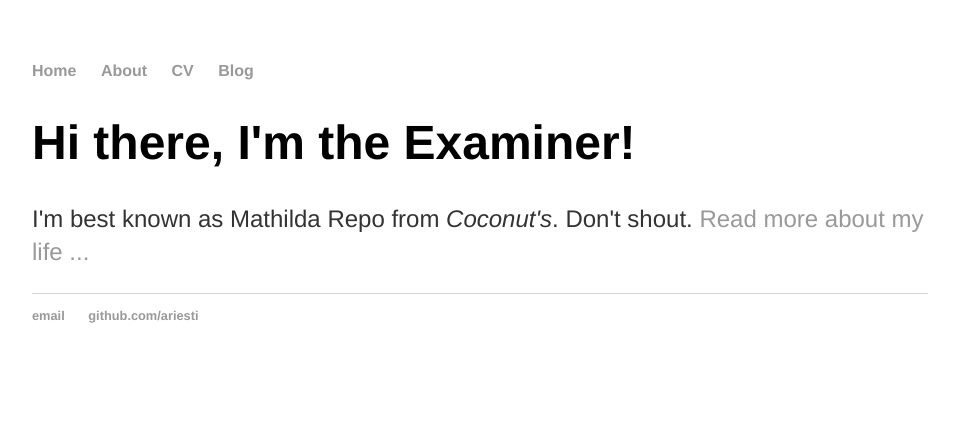
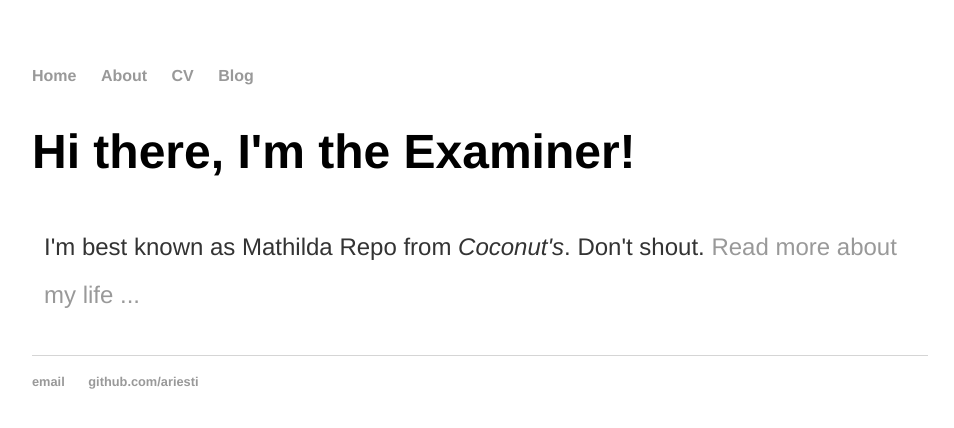
Before and after one commit to ariesti/ariesti.github.io, a Jekyll site: the page built from index.html, in a window 1280 px wide. Shown: the top 428 px of the page, without its empty margins (160-1114 px from the left). Built offline with Jekyll 4.4.1, drawn with Linux system fonts in a browser that asks for light colours.

Commit message:
Update main.css

```diff
--- a/css/main.css
+++ b/css/main.css
@@ -1,9 +1,9 @@
-body { margin: 60px auto; width: 70%; }
+body { font-family: Montserrat, Helvetica Neue, Sans-Serif; margin: 60px auto; width: 70%; }
 
 a { text-decoration: none; color: #999; }
 a:hover { text-decoration: underline; }
 
-p, ul { font-size: 1.5em; line-height: 1.4em; font-family: Montserrat, Helvetica Neue, Sans-Serif; color: #333; }
+p, ul { font-family: Montserrat, Helvetica Neue, Sans-Serif; font-size: 1.5em; line-height: 2em; padding: 12px; box-sizing: border-box; color: #333; overflow: auto; }
 
 h1, h2, h3, h4 { font-family: Montserrat, Helvetica Neue, Sans-Serif; }
 h1 { font-size: 3em;  }
```
